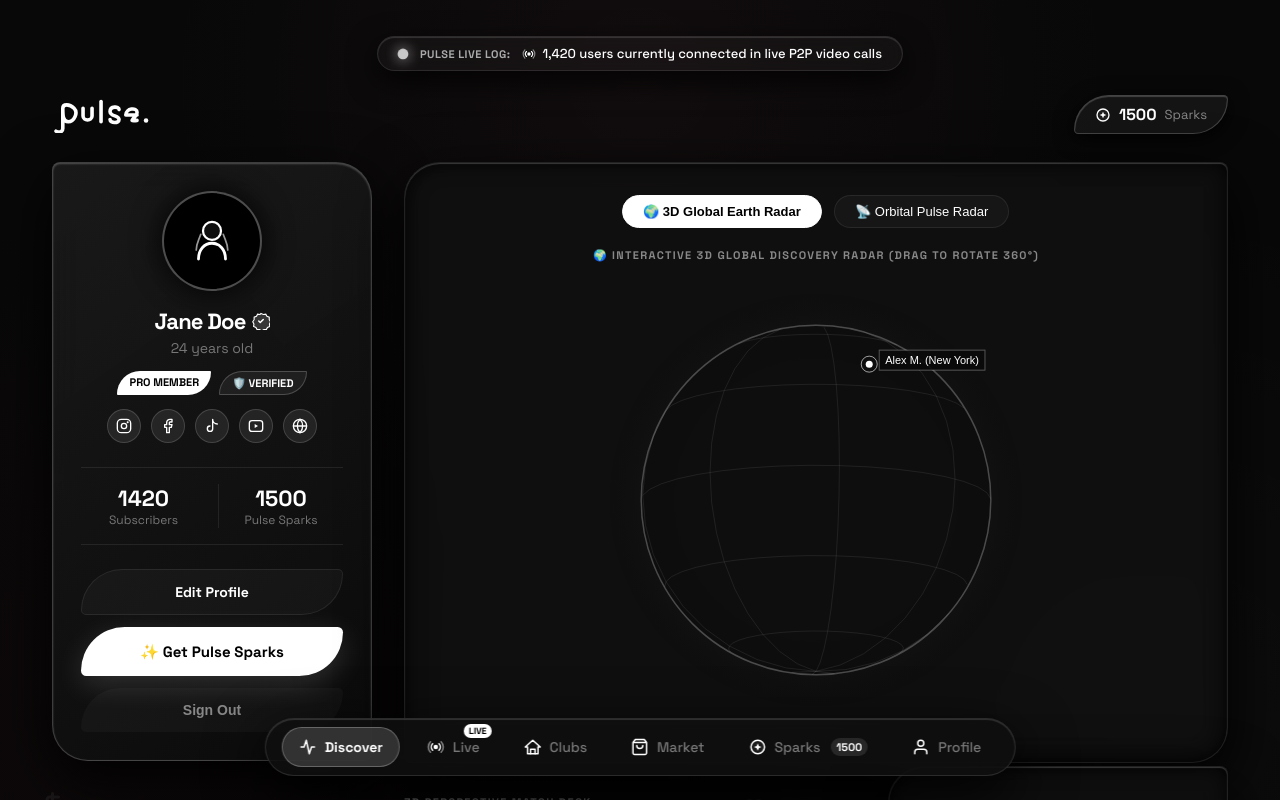
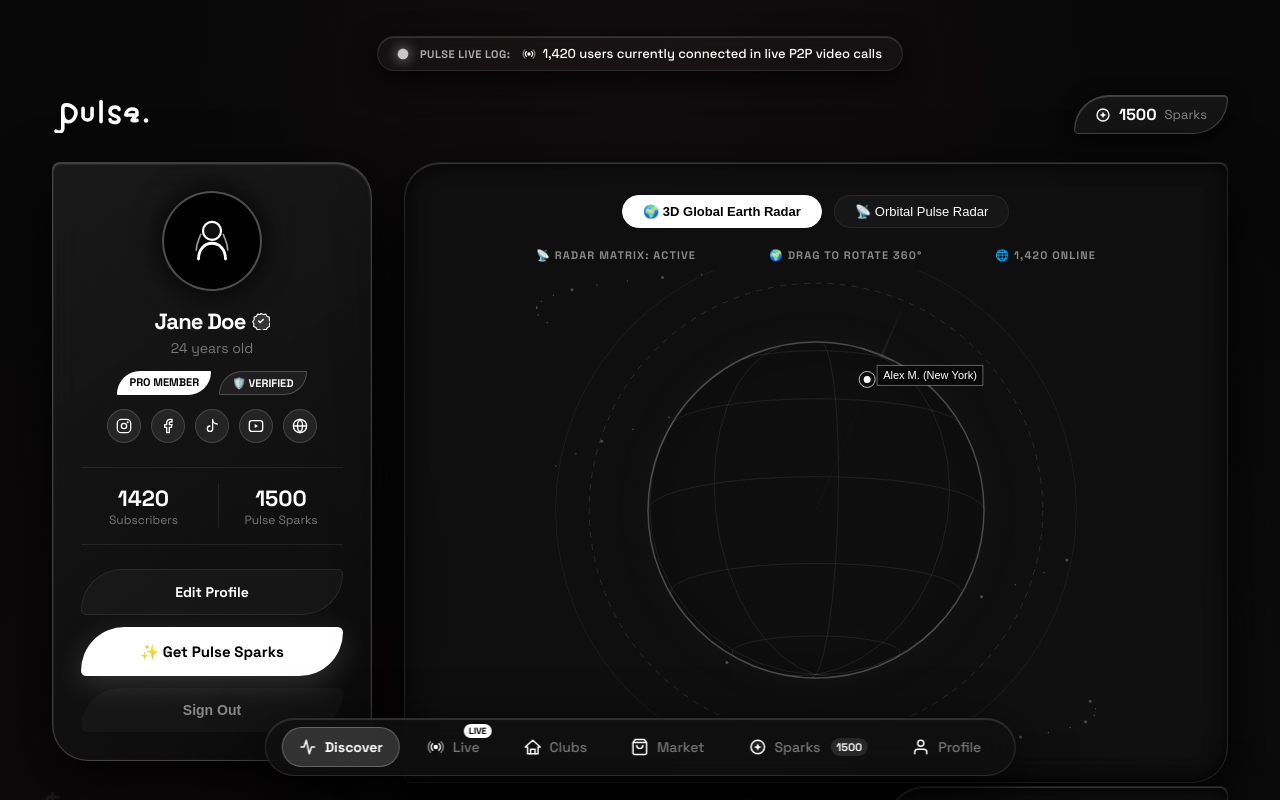
Before and after one commit to gauravpatkotwar/pulse-dating-app, a Next.js app: page / in a window 1280 px wide. Shown: the top 800 px of the page. Built offline with nearby package versions, Linux system fonts and the light colour scheme.

Commit message:
feat: add cosmic starfield, sweeping radar beam, and orbital rings around 3D Earth Globe

```diff
--- a/src/app/components/Globe3D.tsx
+++ b/src/app/components/Globe3D.tsx
@@ -34,6 +34,7 @@ export default function Globe3D() {
   // Rotation angles in radians
   const rotXRef = useRef(0.2);
   const rotYRef = useRef(0);
+  const scanAngleRef = useRef(0);
   const isDraggingRef = useRef(false);
   const lastMouseXRef = useRef(0);
   const lastMouseYRef = useRef(0);
@@ -51,25 +52,65 @@ export default function Globe3D() {
       if (!isDraggingRef.current) {
         rotYRef.current += 0.005;
       }
+      scanAngleRef.current += 0.015;
 
       const width = canvas.width;
       const height = canvas.height;
-      const radius = Math.min(width, height) * 0.38;
+      const radius = Math.min(width, height) * 0.35;
       const centerX = width / 2;
       const centerY = height / 2;
 
       ctx.clearRect(0, 0, width, height);
 
-      // Draw Globe Outer Stealth Atmosphere Aura
+      // 1. Draw Background Starfield Dust behind Globe
+      ctx.fillStyle = "rgba(255, 255, 255, 0.25)";
+      for (let i = 0; i < 40; i++) {
+        const starX = (Math.sin(i * 99 + rotYRef.current * 0.2) * 0.5 + 0.5) * width;
+        const starY = (Math.cos(i * 33 + rotYRef.current * 0.1) * 0.5 + 0.5) * height;
+        const size = (i % 3 === 0) ? 1.5 : 0.8;
+        ctx.beginPath();
+        ctx.arc(starX, starY, size, 0, Math.PI * 2);
+        ctx.fill();
+      }
+
+      // 2. Draw Outer Cyber Radar Ring 1
+      ctx.strokeStyle = "rgba(255, 255, 255, 0.12)";
+      ctx.lineWidth = 1;
+      ctx.setLineDash([6, 6]);
+      ctx.beginPath();
+      ctx.arc(centerX, centerY, radius * 1.35, 0, Math.PI * 2);
+      ctx.stroke();
+      ctx.setLineDash([]); // Reset dash
+
+      // 3. Draw Outer Cyber Radar Ring 2
+      ctx.strokeStyle = "rgba(255, 255, 255, 0.06)";
+      ctx.beginPath();
+      ctx.arc(centerX, centerY, radius * 1.55, 0, Math.PI * 2);
+      ctx.stroke();
+
+      // 4. Draw Radar Sweeping Beam Line
+      const scanX = centerX + Math.cos(scanAngleRef.current) * (radius * 1.35);
+      const scanY = centerY + Math.sin(scanAngleRef.current) * (radius * 1.35);
+      const scanGrad = ctx.createLinearGradient(centerX, centerY, scanX, scanY);
+      scanGrad.addColorStop(0, "rgba(255, 255, 255, 0.3)");
+      scanGrad.addColorStop(1, "rgba(255, 255, 255, 0)");
+      ctx.strokeStyle = scanGrad;
+      ctx.lineWidth = 2;
+      ctx.beginPath();
+      ctx.moveTo(centerX, centerY);
+      ctx.lineTo(scanX, scanY);
+      ctx.stroke();
+
+      // 5. Draw Globe Outer Stealth Atmosphere Aura
       const auraGradient = ctx.createRadialGradient(centerX, centerY, radius * 0.8, centerX, centerY, radius * 1.2);
-      auraGradient.addColorStop(0, "rgba(255, 255, 255, 0.04)");
+      auraGradient.addColorStop(0, "rgba(255, 255, 255, 0.05)");
       auraGradient.addColorStop(1, "rgba(0, 0, 0, 0)");
       ctx.fillStyle = auraGradient;
       ctx.beginPath();
       ctx.arc(centerX, centerY, radius * 1.25, 0, Math.PI * 2);
       ctx.fill();
 
-      // Draw Globe Sphere Base Circle
+      // 6. Draw Globe Sphere Base Circle
       ctx.fillStyle = "rgba(14, 14, 14, 0.95)";
       ctx.strokeStyle = "rgba(255, 255, 255, 0.25)";
       ctx.lineWidth = 1.5;
@@ -83,12 +124,10 @@ export default function Globe3D() {
         const latRad = (latDeg * Math.PI) / 180;
         const lonRad = (lonDeg * Math.PI) / 180 + rotYRef.current;
 
-        // 3D coordinates on sphere
         const x3d = radius * Math.cos(latRad) * Math.sin(lonRad);
         const y3d = -radius * Math.sin(latRad);
         const z3d = radius * Math.cos(latRad) * Math.cos(lonRad);
 
-        // Apply pitch (rotX)
         const rx = rotXRef.current;
         const yRot = y3d * Math.cos(rx) - z3d * Math.sin(rx);
         const zRot = y3d * Math.sin(rx) + z3d * Math.cos(rx);
@@ -97,11 +136,11 @@ export default function Globe3D() {
           screenX: centerX + x3d,
           screenY: centerY + yRot,
           z: zRot,
-          isVisible: zRot > 0 // Front-facing hemisphere
+          isVisible: zRot > 0
         };
       };
 
-      // Draw Latitude & Longitude Grid Lines
+      // 7. Draw Latitude & Longitude Grid Lines
       ctx.strokeStyle = "rgba(255, 255, 255, 0.08)";
       ctx.lineWidth = 1;
 
@@ -137,15 +176,14 @@ export default function Globe3D() {
         ctx.stroke();
       }
 
-      // Render User Pins on the 3D Globe
+      // 8. Render User Pins on the 3D Globe
       globalUsers.forEach((u) => {
         const pt = project(u.lat, u.lon);
         if (pt.isVisible) {
-          // Draw Glowing Target Pulse Pin
           const isSelected = selectedUser?.id === u.id;
 
           // Outer Pulse Ring
-          ctx.strokeStyle = isSelected ? "#FFFFFF" : "rgba(255, 255, 255, 0.6)";
+          ctx.strokeStyle = isSelected ? "#FFFFFF" : "rgba(255, 255, 255, 0.7)";
           ctx.lineWidth = isSelected ? 2 : 1;
           ctx.beginPath();
           ctx.arc(pt.screenX, pt.screenY, isSelected ? 12 : 8, 0, Math.PI * 2);
@@ -158,8 +196,8 @@ export default function Globe3D() {
           ctx.fill();
 
           // Label Flag
-          ctx.fillStyle = "rgba(10, 10, 10, 0.9)";
-          ctx.strokeStyle = "rgba(255, 255, 255, 0.3)";
+          ctx.fillStyle = "rgba(10, 10, 10, 0.95)";
+          ctx.strokeStyle = "rgba(255, 255, 255, 0.35)";
           ctx.lineWidth = 1;
           const text = `${u.name} (${u.city.split(',')[0]})`;
           ctx.font = "11px sans-serif";
@@ -218,7 +256,7 @@ export default function Globe3D() {
 
     const width = canvas.width;
     const height = canvas.height;
-    const radius = Math.min(width, height) * 0.38;
+    const radius = Math.min(width, height) * 0.35;
     const centerX = width / 2;
     const centerY = height / 2;
 
@@ -259,15 +297,17 @@ export default function Globe3D() {
 
   return (
     <div style={{ display: "flex", flexDirection: "column", alignItems: "center", width: "100%" }}>
-      <div style={{ fontSize: "11px", fontWeight: 800, color: "#888888", letterSpacing: "0.12em", marginBottom: "8px", textAlign: "center" }}>
-        🌍 INTERACTIVE 3D GLOBAL DISCOVERY RADAR (DRAG TO ROTATE 360°)
+      <div style={{ display: "flex", justifyContent: "space-between", width: "100%", maxWidth: "560px", marginBottom: "8px", fontSize: "11px", fontWeight: 800, color: "#888888", letterSpacing: "0.1em" }}>
+        <span>📡 RADAR MATRIX: ACTIVE</span>
+        <span>🌍 DRAG TO ROTATE 360°</span>
+        <span>🌐 1,420 ONLINE</span>
       </div>
 
-      <div style={{ position: "relative", width: "100%", maxWidth: "560px", height: "460px", display: "flex", alignItems: "center", justifyContent: "center" }}>
+      <div style={{ position: "relative", width: "100%", maxWidth: "560px", height: "480px", display: "flex", alignItems: "center", justifyContent: "center" }}>
         <canvas
           ref={canvasRef}
           width={560}
-          height={460}
+          height={480}
           onMouseDown={handleMouseDown}
           onMouseMove={handleMouseMove}
           onMouseUp={handleMouseUp}
```
